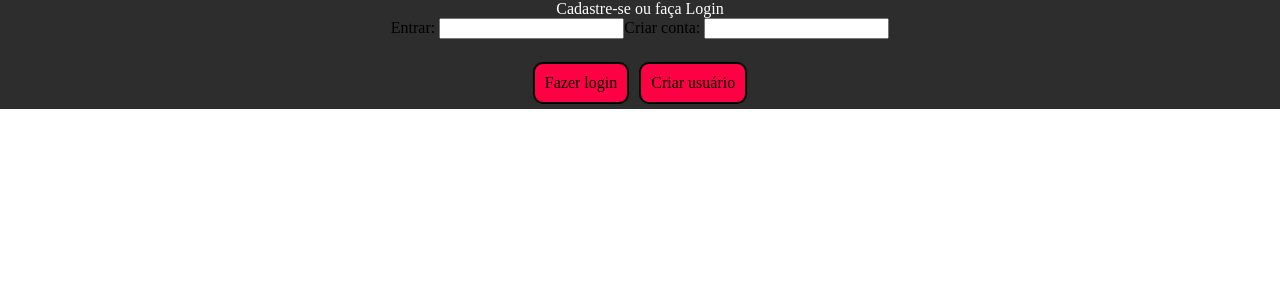
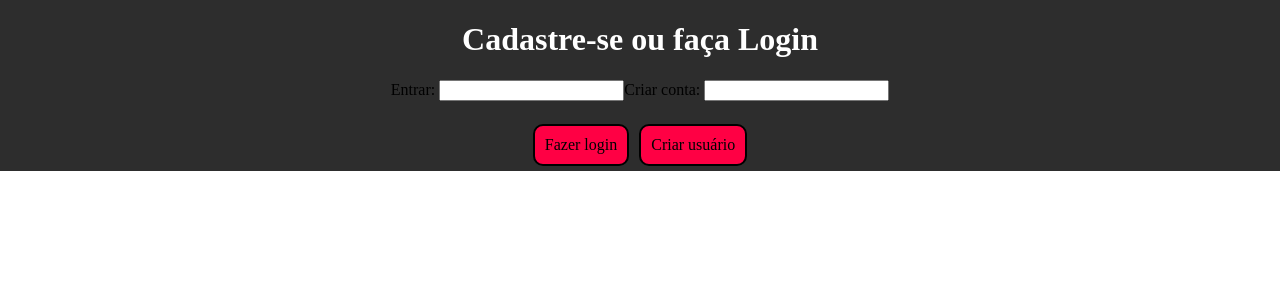
Before and after one commit to lucsap/Pokedex_CJR_01, a React (Create React App) app in the folder pokedex/: page /login in a window 1280 px wide. Shown: the top 300 px of the page. Built offline with nearby package versions, Linux system fonts and the light colour scheme.

Commit message:
Update styles_login.js

```diff
--- a/pokedex/src/pages/login/styles_login.js
+++ b/pokedex/src/pages/login/styles_login.js
@@ -1,11 +1,16 @@
 import styled from 'styled-components'
 
-export const LoginStyles = styled.div`
-text-size: 200px;
+export const LoginStyles = styled.h1`
   color: white;
   text-align: center;
   align-content: center;
+  display: inline-block;
+  width: 100%;
 `;
+
+export const LoginLabel = styled.div`
+
+`
 
 export const LoginButton = styled.div`
   background-color: rgb(255,0,68);
```
